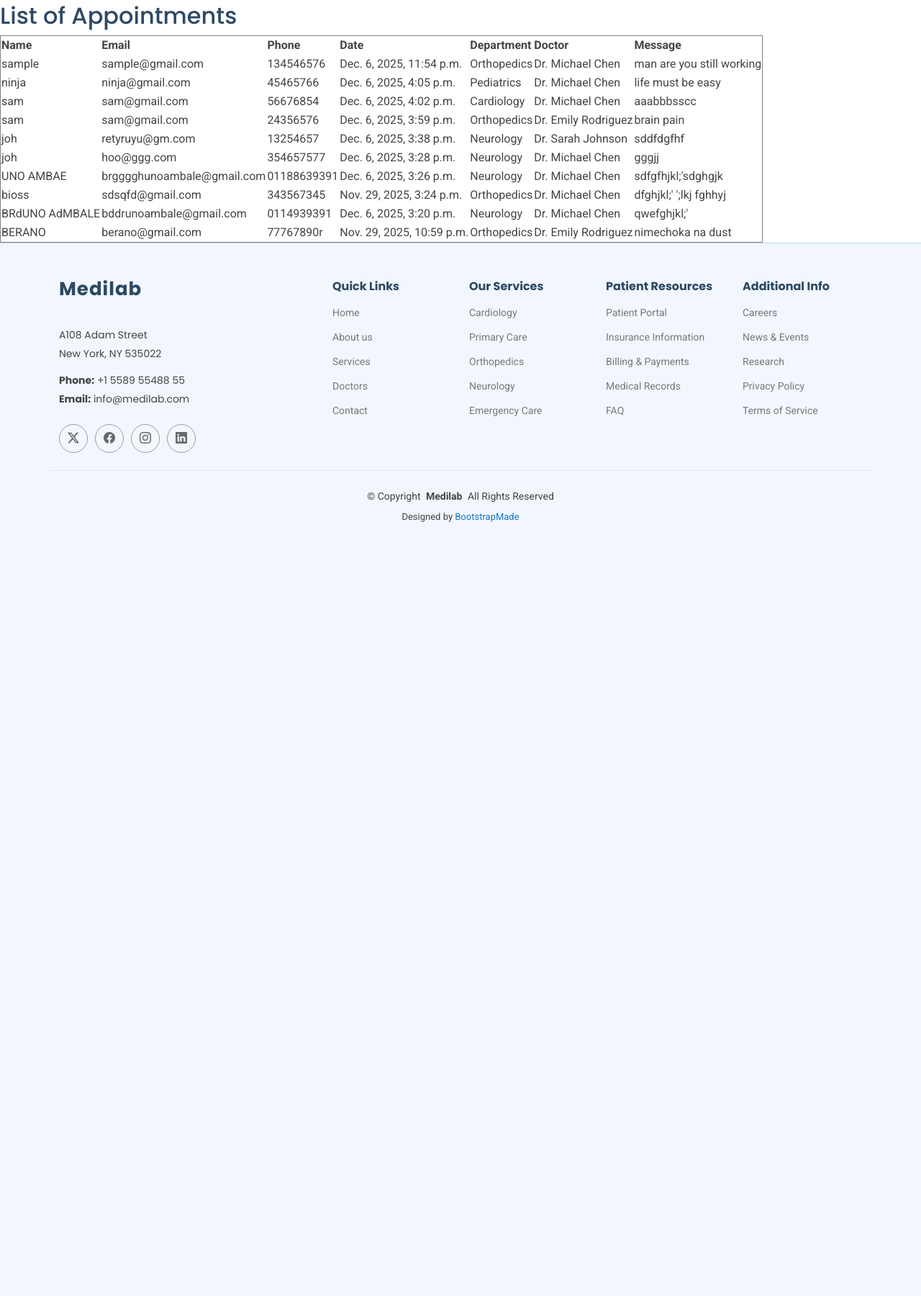
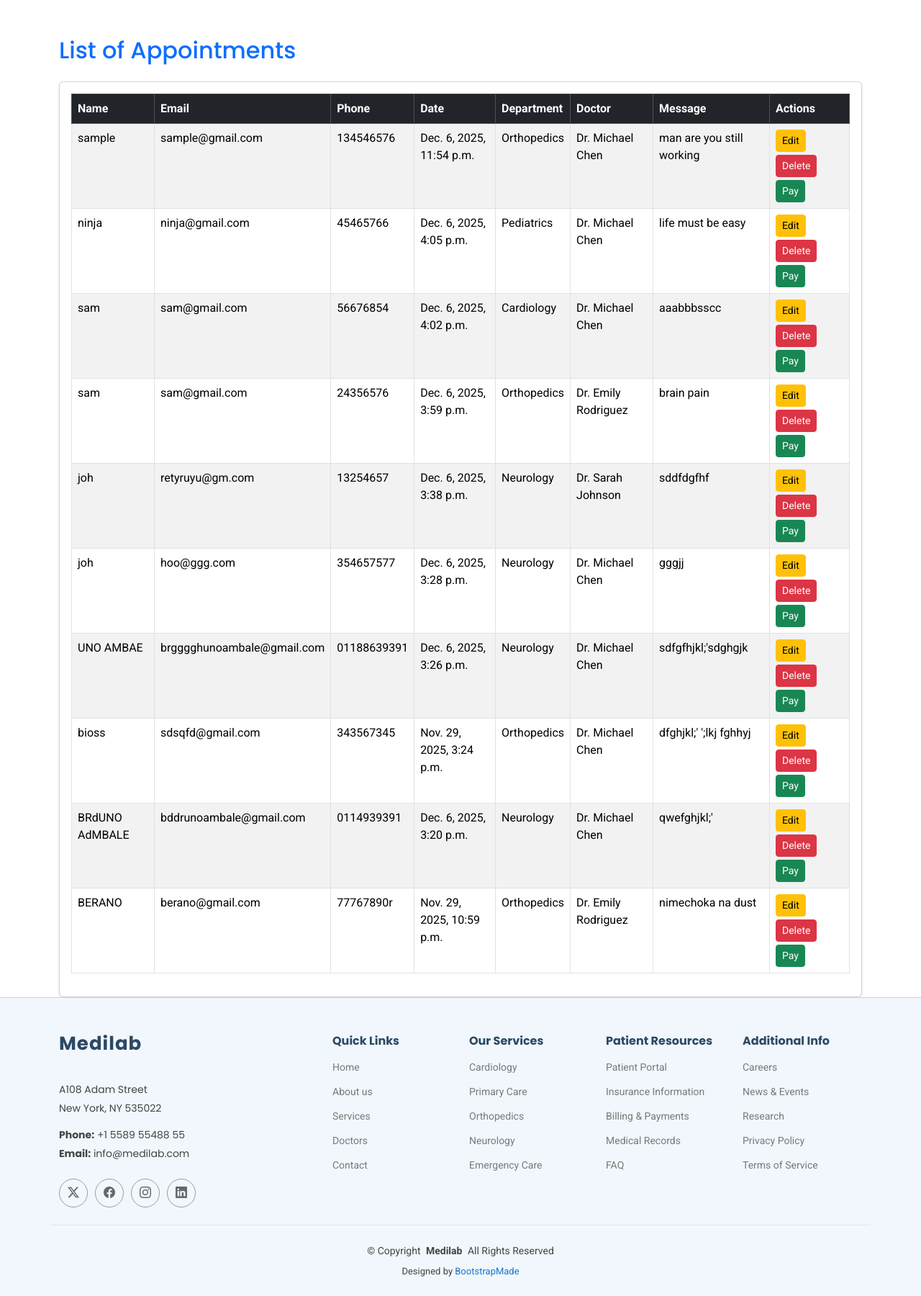
Before and after one commit to 848bruno/CAREBRIDGE, a Django app: page /show/ in a window 1280 px wide. Shown: the part 110-1910 px from the top of the page at 72% size. Before the commit the page ends 835 px from the top, so only its background shows below. Run offline with Django 5.2, Linux system fonts and the light colour scheme; data comes from the database, SQL or seed files in the repository; both versions use the stored data as it was after the commit; some libraries are stand-ins or nearby versions.

Commit message:
uppdated show file

```diff
--- a/Careapp/templates/show.html
+++ b/Careapp/templates/show.html
@@ -3,9 +3,14 @@
 
 {% block content %}
 
-<h2>List of Appointments</h2>
+<div class="container mt-5">
+    <h2 class="mb-4 text-primary">List of Appointments</h2>
 
-<table border="1">
+    <div class="card shadow-sm">
+        <div class="card-body">
+            <div class="table-responsive">
+                <table class="table table-bordered table-striped">
+                    <thead class="table-dark">
                         <tr>
                             <th>Name</th>
                             <th>Email</th>
@@ -14,8 +19,11 @@
                             <th>Department</th>
                             <th>Doctor</th>
                             <th>Message</th>
+                            <th>Actions</th>
                         </tr>
+                    </thead>
 
+                    <tbody>
                         {% for appointment in appointment_index %}
                         <tr>
                             <td>{{ appointment.name }}</td>
@@ -25,11 +33,32 @@
                             <td>{{ appointment.department }}</td>
                             <td>{{ appointment.doctor }}</td>
                             <td>{{ appointment.message }}</td>
+                            <td>
+                                <div class="d-flex flex-wrap gap-1">
+                                    <a href="/edit/{{ appointment.id }}/"
+                                       class="btn btn-sm btn-warning">Edit</a>
+
+                                    <a href="#"
+                                       class="btn btn-sm btn-danger"
+                                       onclick="return confirm('Are you sure you want to delete this appointment?');">
+                                       Delete
+                                    </a>
+
+                                    <a href="#"
+                                       class="btn btn-sm btn-success">Pay</a>
+                                </div>
+                            </td>
                         </tr>
-
-
+                        {% empty %}
+                        <tr>
+                            <td colspan="8" class="text-center text-muted">No appointments found.</td>
+                        </tr>
                         {% endfor %}
+                    </tbody>
                 </table>
-
+            </div>
+        </div>
+    </div>
+</div>
 
 {% endblock %}
--- a/Careapp/urls.py
+++ b/Careapp/urls.py
@@ -3,7 +3,7 @@ from django.contrib import admin
 from django.urls import path
 from Careapp import views
 
-urlpatterns = [
+urlpatterns =[
     path('admin/', admin.site.urls),
 
     path('', views.index, name='index'),
@@ -23,8 +23,7 @@ urlpatterns = [
     path('insuranceInfo/', views.insuranceInfo, name='insuranceInfo'),
     path('medicalRecords/', views.medicalRecords, name='medicalRecords'),
     path('patientForms/', views.patientForms, name='patientForms'),
-    path('show/', views.show, name='show')
-
-
+    path('show/', views.show, name='show'),
+    path('edit/<int:id>/', views.edit, name='edit'),
 
 ]
--- a/Careapp/views.py
+++ b/Careapp/views.py
@@ -1,5 +1,5 @@
 from django.shortcuts import render
-from django.shortcuts import render, redirect
+from django.shortcuts import render, redirect,get_object_or_404
 from django.contrib import messages
 from Careapp.models import Appoinment_index, Appointment,Contact
 from datetime import datetime, date
@@ -202,3 +202,27 @@ def show(request):
     }
 
     return render(request, 'show.html', context)
+
+
+def edit(request, id):
+
+
+       editappointment=get_object_or_404(Appoinment_index, id=id)
+
+       if request.method == 'POST':
+            editappointment.name = request.POST.get('name')
+            editappointment.email = request.POST.get('email')
+            editappointment.phone = request.POST.get('phone')
+            editappointment.date = request.POST.get('date')
+            editappointment.department = request.POST.get('department')
+            editappointment.doctor = request.POST.get('doctor')
+            editappointment.message = request.POST.get('message')
+
+            editappointment.save()
+            messages.success(request, 'Your appointment has been updated successfully.')
+            return redirect('/show')
+       else:
+            context = {
+                'editappointment': editappointment
+            }
+            return render(request, 'edit.html', context)
```
Also changed, not shown: Careapp/templates/edit.html (added, +57 -0 lines), db.sqlite3. Lines whose indentation alone changed are shown as unchanged.
